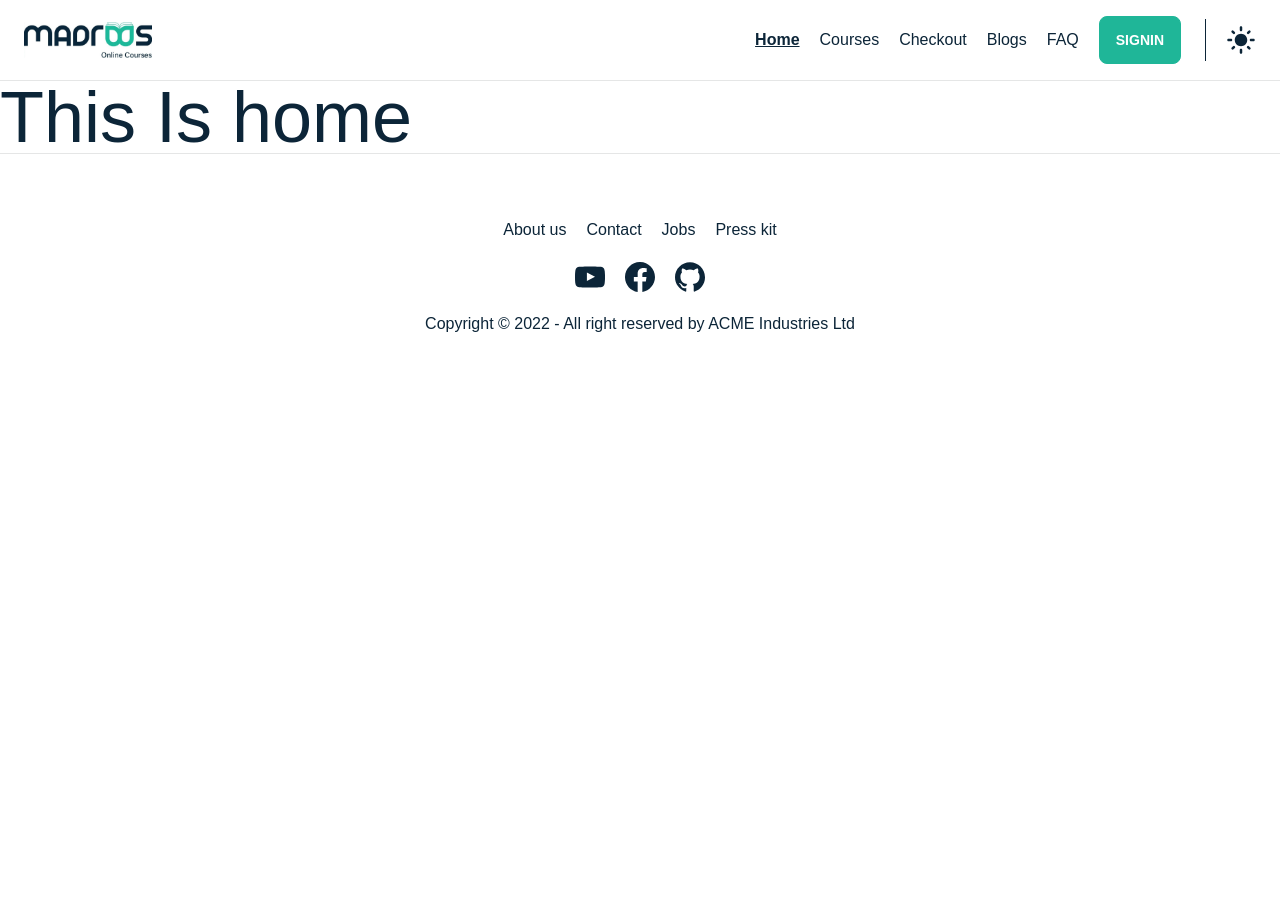
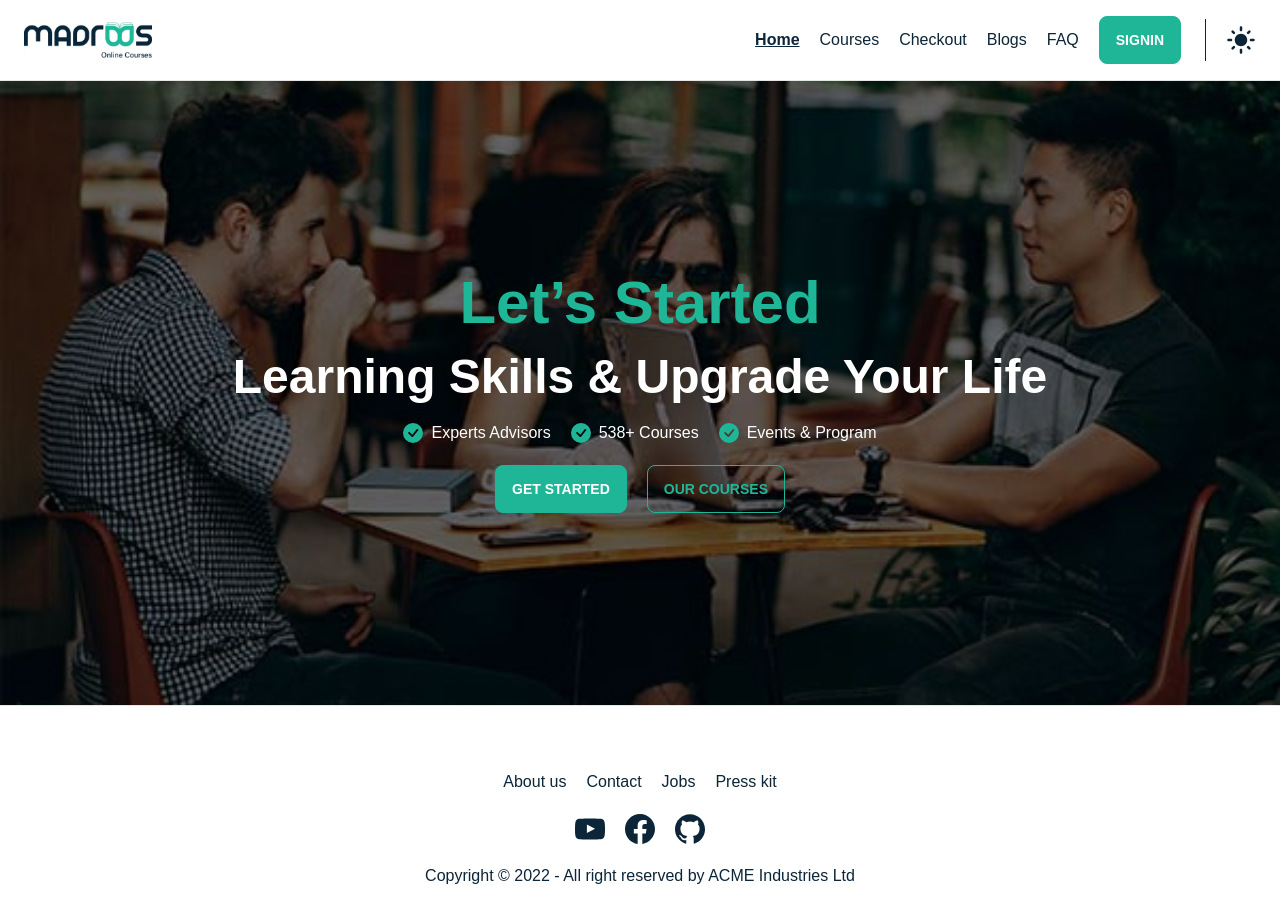
Before and after one commit to mdpahlovi/madroos-client, a React (Create React App) app: page / in a window 1280 px wide. Shown: the top 922 px of the page. Before the commit the page ends 800 px from the top, so only its background shows below. Built offline with nearby package versions, Linux system fonts and the light colour scheme; no server answers.

Commit message:
Hero Added

```diff
--- a/src/components/Blogs.js
+++ b/src/components/Blogs.js
@@ -1,16 +1,12 @@
 import React from "react";
 import Collapse from "./Reusable/Collapse";
+import Header from "./Reusable/Header";
 
 const Blogs = () => {
     return (
-        <section className="my-container section-gap content-gap-y">
-            <h1 className="heading-title">
-                Our Letest <span className="text-primary">Blogs</span>
-            </h1>
-            <p className="heading-details">
-                Read those blog effectively. Hope you learn something new. If you want to contribute write something to help other please contact us.
-            </p>
-            <article className="max-w-2xl mx-auto content-gap-y">
+        <section>
+            <Header title={"Our Letest Blogs"} route={"Blogs"} />
+            <article className="my-container sm:max-w-2xl section-gap content-gap-y">
                 <Collapse
                     que={"What is cors ?"}
                     ans={
--- /dev/null
+++ b/src/components/Hero.js
@@ -0,0 +1,39 @@
+import React from "react";
+import { BsCheckCircleFill } from "react-icons/bs";
+
+const Hero = () => {
+    return (
+        <div className="relative h-[624px]">
+            <div className="my-hero bg-hero"></div>
+            <div className="myhero-overlay"></div>
+            <div className="myhero-content">
+                <h1 className="text-6xl text-primary font-bold">Let’s Started</h1>
+                <h2 className="text-5xl font-bold">Learning Skills &amp; Upgrade Your Life</h2>
+                <div className="content-gap-x">
+                    <div className="flex items-center gap-2">
+                        <BsCheckCircleFill className="text-xl text-primary" />
+                        Experts Advisors
+                    </div>
+                    <div className="flex items-center gap-2">
+                        <BsCheckCircleFill className="text-xl text-primary" />
+                        538+ Courses
+                    </div>
+                    <div className="flex items-center gap-2">
+                        <BsCheckCircleFill className="text-xl text-primary" />
+                        Events &amp; Program
+                    </div>
+                </div>
+                <div className="content-gap-x">
+                    <button to={"/"} className="btn btn-primary">
+                        Get Started
+                    </button>
+                    <button to={"courses"} className="btn btn-outline btn-primary">
+                        Our Courses
+                    </button>
+                </div>
+            </div>
+        </div>
+    );
+};
+
+export default Hero;
--- a/src/components/Home.js
+++ b/src/components/Home.js
@@ -1,7 +1,12 @@
 import React from "react";
+import Hero from "./Hero";
 
 const Home = () => {
-    return <div className="text-7xl">This Is home</div>;
+    return (
+        <header>
+            <Hero />
+        </header>
+    );
 };
 
 export default Home;
--- /dev/null
+++ b/src/components/Reusable/Header.jsx
@@ -0,0 +1,24 @@
+import React from "react";
+import { Link } from "react-router-dom";
+
+const Header = ({ title, route }) => {
+    return (
+        <div className="relative section-gap">
+            <div className="my-hero bg-header"></div>
+            <div className="myhero-overlay"></div>
+            <div className="my-container content-gap-y text-left">
+                <h3 className="text-5xl sm:text-6xl font-bold text-white text-uppercase">{title}</h3>
+                <div className="text-white breadcrumbs">
+                    <ul>
+                        <li>
+                            <Link to="/">Home</Link>
+                        </li>
+                        <li>{route}</li>
+                    </ul>
+                </div>
+            </div>
+        </div>
+    );
+};
+
+export default Header;
--- a/src/index.css
+++ b/src/index.css
@@ -10,7 +10,7 @@
         @apply max-w-md mx-auto px-6;
     }
     .section-gap {
-        @apply py-6 sm:py-10 lg:py-16;
+        @apply py-12 sm:py-14 lg:py-16;
     }
     .content-gap-x {
         @apply flex gap-5;
@@ -18,11 +18,14 @@
     .content-gap-y {
         @apply flex flex-col gap-5;
     }
-    .heading-title {
-        @apply max-w-lg mx-auto text-[40px] leading-10 lg:text-5xl text-center font-bold;
+    .my-hero {
+        @apply absolute top-0 left-0 -z-[2] w-full h-full place-items-center bg-cover bg-center;
     }
-    .heading-details {
-        @apply max-w-lg mx-auto text-center;
+    .myhero-overlay {
+        @apply absolute top-0 left-0 -z-[1] w-full h-full bg-black/60;
+    }
+    .myhero-content {
+        @apply h-full my-container content-gap-y justify-center items-center text-white;
     }
     .line-x {
         @apply flex items-center before:flex-1 before:border before:border-base-content  after:flex-1 after:border after:border-base-content;
--- a/tailwind.config.js
+++ b/tailwind.config.js
@@ -12,6 +12,12 @@ module.exports = {
         },
         fontFamily: {
             sans: ["Poppins", "sans-serif"],
+        },
+        extend: {
+            backgroundImage: {
+                header: "url('/src/images/header.jpg')",
+                hero: "url('/src/images/hero.jpg')",
+            },
         },
     },
     plugins: [require("@tailwindcss/line-clamp"), require("daisyui")],
```
Also changed, not shown: src/images/header.jpg (added), src/images/hero.jpg (added).
